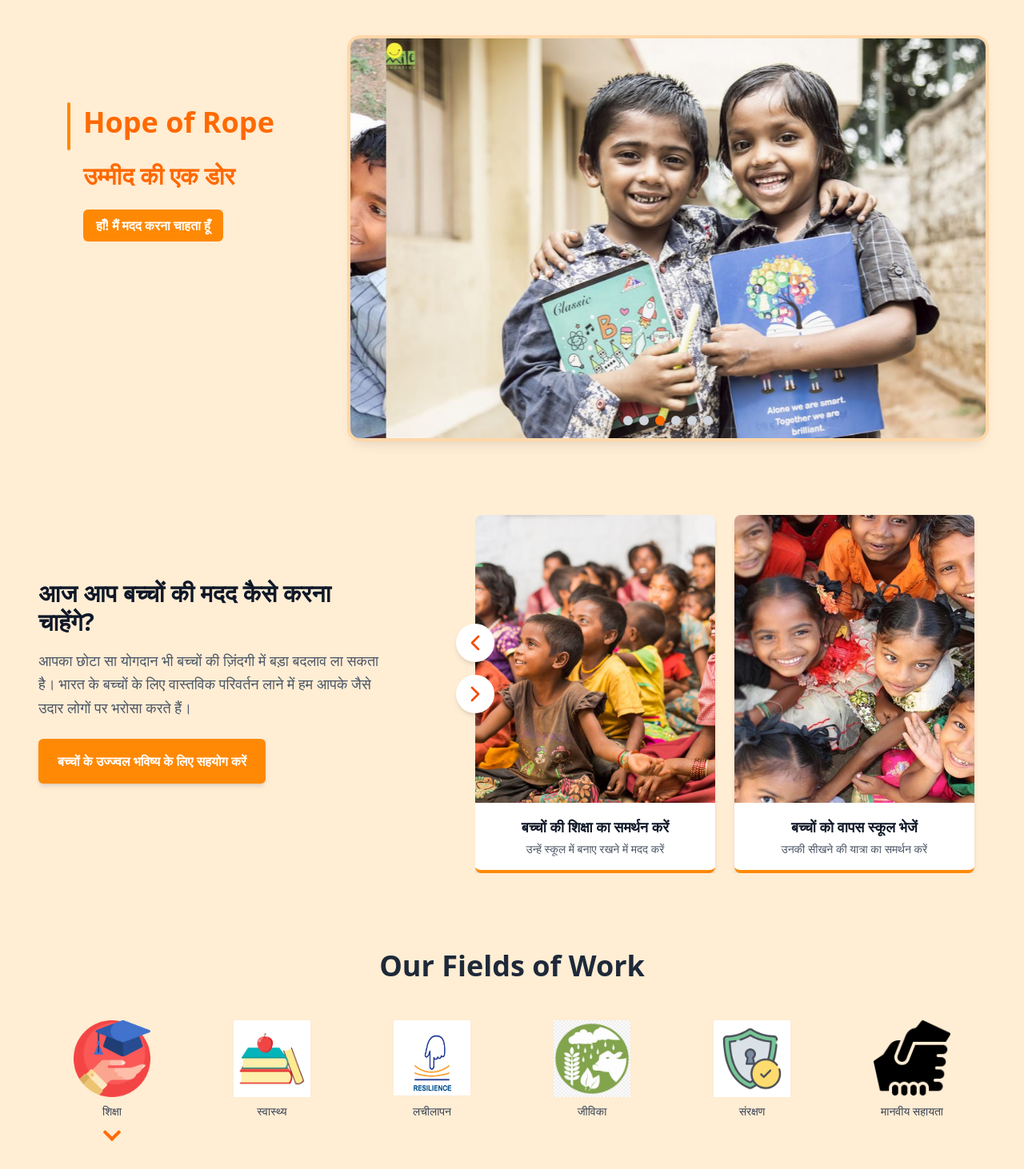
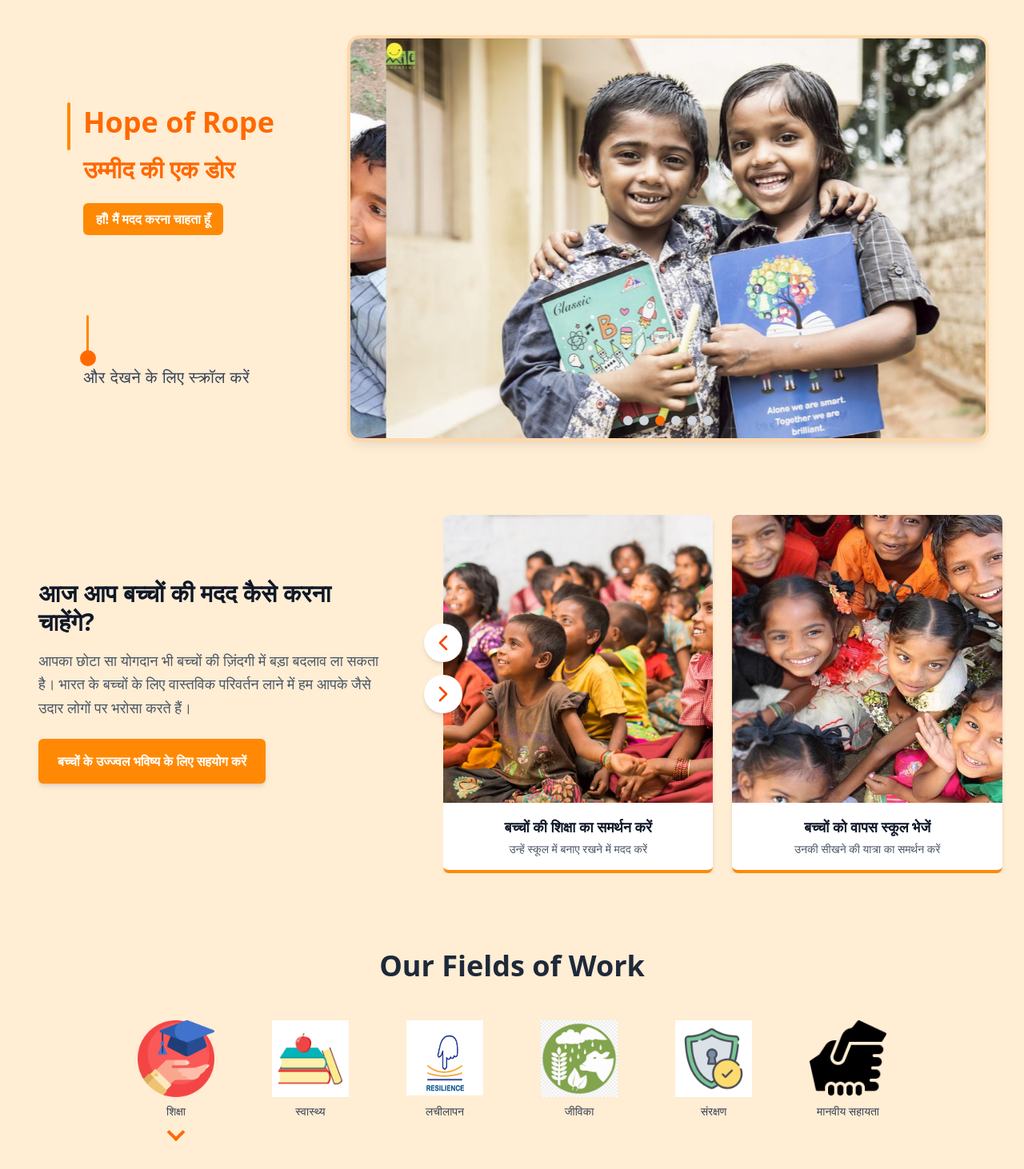
Before and after one commit to taisan10/Doree-Foundation, a React (Vite) app in the folder Frontend/: page / in a window 1280 px wide. Shown: the part 120-1582 px from the top of the page at 80% size. Built offline with nearby package versions, Linux system fonts and the light colour scheme.

Commit message:
first commit

```diff
--- a/Frontend/src/Components/Home/Fields.jsx
+++ b/Frontend/src/Components/Home/Fields.jsx
@@ -68,12 +68,12 @@ export default function FieldsOfWorkSection() {
       </h2>
 
       {/* Subtitle Icons */}
-      <div className="flex flex-wrap justify-center  lg:gap-26 mb-10 relative  field">
+      <div className="flex flex-wrap justify-center gap-5 sm:gap-6 md:gap-6 lg:gap-30 mb-10 relative  field icons-gap ">
         {fields.map((field, index) => (
           <div
             key={index}
             onClick={() => setActiveIndex(index)}
-            className="flex flex-col items-center cursor-pointer group"
+            className="flex flex-col items-center  cursor-pointer group"
           >
             <img
               src={field.icon}
@@ -90,11 +90,11 @@ export default function FieldsOfWorkSection() {
       </div>
 
       {/* Dynamic Content */}
-      <div className="flex flex-col lg:flex-row items-center gap-8 bg-white rounded-xl shadow-md p-6">
+      <div className="flex flex-col lg:flex-row items-center gap-8 bg-white rounded-xl  shadow-md p-6">
         <img
           src={fields[activeIndex].image}
           alt={fields[activeIndex].title}
-          className="w-full lg:w-1/2 rounded-lg object-cover"
+          className="w-full  h-full md:h-100  lg:h-90 lg:w-1/2 rounded-lg object-cover"
         />
         <div className="flex-1">
           <h3 className="text-2xl font-semibold text-gray-800 mb-4">
--- a/Frontend/src/Components/Home/HelpChildren.jsx
+++ b/Frontend/src/Components/Home/HelpChildren.jsx
@@ -79,7 +79,7 @@ export default function ChildrenSupportSection() {
 </div>
 
         {/* RIGHT SIDE – 75% */}
-        <div className="col-span-1 lg:col-span-3 lg:ml-60 relative">
+        <div className="col-span-1 lg:col-span-3 lg:ml-50 -mr-10 relative  ">
 
 
            {/* ARROWS – Same Your Position */}
@@ -94,7 +94,7 @@ export default function ChildrenSupportSection() {
 
           <button
             onClick={nextSlide}
-            className="absolute top-1/2 -translate-y-1/2 left-[-24px] z-10
+            className="absolute top-1/2 helpchildren-ChevronRight -translate-y-1/2 left-[-24px] z-10
                        bg-white w-12 h-12 rounded-full shadow-md flex items-center justify-center
                        hover:bg-gray-100 transition"
           >
@@ -102,19 +102,19 @@ export default function ChildrenSupportSection() {
           </button>
 
           {/* IMAGE SLIDER (2 items visible) */}
-          <div className="overflow-hidden">
+          <div className="overflow-hidden  ">
             <div
-              className="flex gap-6 transition-transform duration-500 ease-in-out"
+              className="flex gap-6 transition-transform duration-500 ease-in-out  "
               style={{ transform: `translateX(-${index * 50}%)` }}
             >
               {images.map((item, i) => (
                 <div
                   key={i}
-                  className="min-w-[47%] bg-white rounded-lg shadow-md overflow-hidden border-b-4 border-orange-400"
+                  className=" min-w-[45%] md:min-w-[47%]  helpchildren-width bg-white rounded-lg shadow-md overflow-hidden border-b-4 border-orange-400"
                 >
                   <img
                     src={item.img}
-                    className="w-full h-90 object-cover"
+                    className="w-full h-90 object-cover   helpchildren-height"
                     alt="child"
                   />
 
@@ -133,32 +133,6 @@ export default function ChildrenSupportSection() {
     </section>
   );
 }
-
-
-
-
-
-
-
-
-
-
-
-
-
-
-
-
-
-
-
-
-
-
-
-
-
-
 
 
 
--- a/Frontend/src/Components/Home/HeroSection2.jsx
+++ b/Frontend/src/Components/Home/HeroSection2.jsx
@@ -35,7 +35,7 @@ export default function HeroSection() {
         <div className="w-full md:w-1/5 lg:w-1/5 relative text-center md:text-left lg:text-left
 
 
-      mb-6 ml-10 md:mt-15 md:ml-10    lg:mt-25 lg:ml-35
+      mb-6 ml-10 md:mt-15 md:ml-1    lg:mt-25 lg:ml-35
 
          hero-section
 
@@ -44,11 +44,11 @@ export default function HeroSection() {
           {/* Accent bar */}
           <div className="absolute left-0 md:-left-5 lg:-left-26  md:h-12 lg:h-15 w-1 bg-orange-400 rounded-full"></div>
 
-          <h1 className="text-3xl md:text-3xl lg:text-4xl font-extrabold md:mb-6 mb-4 leading-snug text-orange-500 md:-ml-2 lg:-ml-21 hope">
+          <h1 className="text-3xl md:text-3xl lg:text-4xl font-extrabold  mb-4 md:mb-2 lg:mb-4 leading-snug text-orange-500 md:-ml-2 lg:-ml-21 hope">
             {t("hero.title")}
           </h1>
 
-          <p className="text-2xl lg:text-3xl font-bold text-orange-500  mb-6 lg:-ml-21">
+          <p className="text-2xl lg:text-3xl font-bold text-orange-500  mb-6 md:mb-2 lg:mb-6 lg:-ml-21">
             {/* उम्मीद की एक डोर */}
              {t("hero.subtitle")}
           </p>
@@ -56,13 +56,13 @@ export default function HeroSection() {
           <PrimaryButton href="/contact" className="lg:-ml-21" >   {t("hero.cta")}</PrimaryButton>
 
           {/* Scroll indicator */}
-      <div className="hidden lg:mt-25 flex flex-col items-center lg:items-start gap-3 text-lg text-gray-600">
+      <div className="hidden md:block md:mt-15 lg:mt-25 flex flex-col items-center lg:items-start gap-3 text-lg text-gray-600">
 
   {/* Vertical Line */}
   <div className="w-[3px] h-15 bg-orange-400 rounded-full animate-pulse lg:-ml-20 lg:-mb-4"></div>
 
   {/* Dot */}
-  <div className="lg:w-5 lg:h-5 bg-orange-500 rounded-full animate-pulse lg:-ml-22"></div>
+  <div className="md:w-5 md:h-5 md:-ml-2  lg:w-5 lg:h-5 lg:-ml-22 bg-orange-500 rounded-full animate-pulse "></div>
 
   {/* Text */}
 <span className="text-gray-700 font-medium tracking-wide text-xl animate-tilt lg:-ml-21">
--- a/Frontend/src/Components/Home/Work5Year.jsx
+++ b/Frontend/src/Components/Home/Work5Year.jsx
@@ -82,7 +82,7 @@ function Counter({ target }) {
 export default function Work5YearSection() {
   return (
     <section className="w-full  py-20 -mt-10 ">
-      <div className="max-w-7xl mx-auto grid grid-cols-1 md:grid-cols-2 gap-12 px-6">
+      <div className="max-w-7xl mx-auto grid grid-cols-1 lg:grid-cols-2 gap-12 px-6">
         {/* Left Side */}
         <div className="flex flex-col justify-center items-start ">
           <h2 className="text-4xl font-bold text-gray-800 mb-4">
@@ -95,7 +95,7 @@ export default function Work5YearSection() {
         </div>
 
         {/* Right Side */}
-        <div className="grid grid-cols-1 sm:grid-cols-3 gap-6 lg:-ml-5 ">
+        <div className="grid grid-cols-2 md:grid-cols-3 gap-6 lg:-ml-5 ">
           {impactData.map((item) => (
             <div
               key={item.id}
--- a/Frontend/src/Components/Home/s/StoriesSection.jsx
+++ b/Frontend/src/Components/Home/s/StoriesSection.jsx
@@ -52,7 +52,7 @@ export default function StoriesSection() {
       {/* Left Arrow */}
       <button
         onClick={prevSlide}
-        className="absolute top-1/2 left-4 transform -translate-y-1/2 bg-white p-3 rounded-full shadow hover:bg-gray-100"
+        className="absolute top-80 md:top-1/2 left-4 transform -translate-y-1/2 bg-white p-3 rounded-full shadow hover:bg-gray-100"
       >
         <ChevronLeft className="w-6 h-6 text-gray-700" />
       </button>
@@ -60,7 +60,7 @@ export default function StoriesSection() {
       {/* Right Arrow */}
       <button
         onClick={nextSlide}
-        className="absolute top-1/2 right-4 transform -translate-y-1/2 bg-white p-3 rounded-full shadow hover:bg-gray-100"
+        className="absolute top-80 md:top-1/2 right-4 transform -translate-y-1/2 bg-white p-3 rounded-full shadow hover:bg-gray-100"
       >
         <ChevronRight className="w-6 h-6 text-gray-700" />
       </button>
--- a/Frontend/src/Components/journey/Arrow.jsx
+++ b/Frontend/src/Components/journey/Arrow.jsx
@@ -5,7 +5,7 @@
 export default function Arrow({ direction = "down" }) {
   // direction: "down" (↘︎) or "up" (↗︎)
   return (
-    <div className={`traffic-arrow-wrapper  ml-45 ${direction === "up" ? "diag-up" : "diag-down"}`}>
+    <div className={`traffic-arrow-wrapper  ml-45 ${direction === "up" ? "diag-up journey-diag-up" : "diag-down"}`}>
       <svg
         width="200"
         height="60"
--- a/Frontend/src/index.css
+++ b/Frontend/src/index.css
@@ -46,7 +46,20 @@
 
 
   /* styles.css */
-@media (min-width: 1010px) and (max-width: 1120px) {
+
+
+
+
+@media (min-width: 1120px) and (max-width: 1350px) {
+
+
+   .icons-gap {
+    @apply gap-18
+
+  }
+
+}
+@media (min-width: 1024px) and (max-width: 1120px) {
   .hero-section {
     @apply mt-15 ml-25;
   }
@@ -59,5 +72,24 @@
   .success-story {
     @apply h-[400px]
   }
+  .helpchildren-height{
+    @apply h-70
+  }
+  .helpchildren-width{
+    @apply min-w-[45%]
+  }
+  .helpchildren-ChevronRight{
+    @apply top-53
+  }
+}
+
+
+@media (min-width: 764px) and (max-width: 1020px) {
+
+
+   .journey-diag-up {
+    @apply  -rotate-10 ml-35 -mt-85
+
+  }
 
 }
```
Also changed, not shown: Frontend/src/Components/Home/s/StoryCard.jsx (+1 -52 lines).
